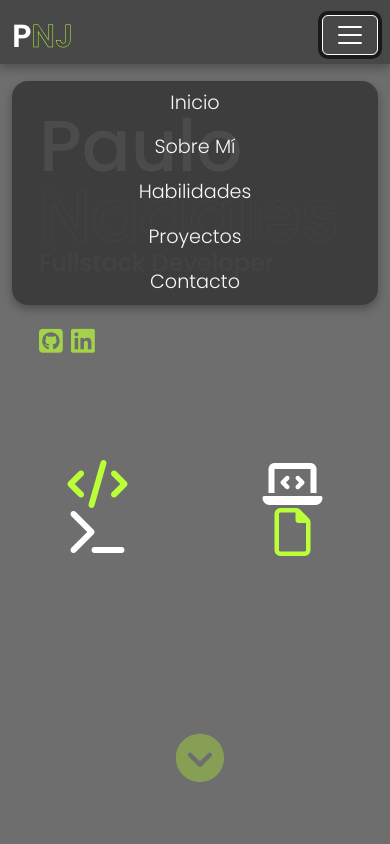
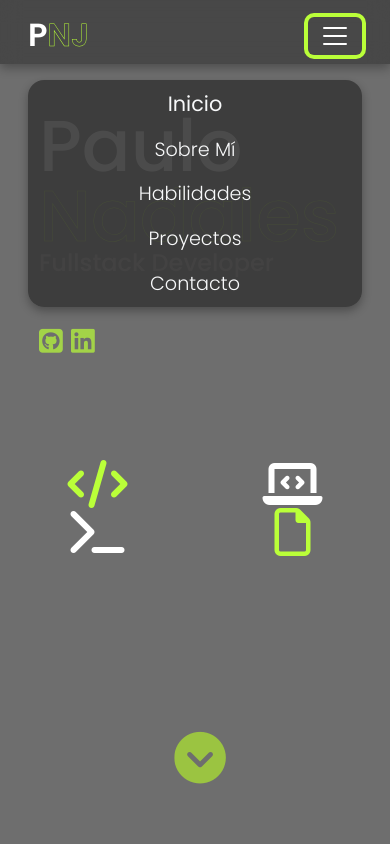
Before and after one commit to pnadales/Portfolio, a plain HTML site: page index.html in a window 390 px wide. Both pictures are taken after a click on the button "Toggle navigation". Shown: the top 844 px of the page. Drawn offline with nearby package versions, Linux system fonts and the light colour scheme.

Commit message:
Seleccion de secciones en nav

```diff
--- a/assets/css/styles.css
+++ b/assets/css/styles.css
@@ -1,20 +1,20 @@
 body {
-  background-color: #6e6e6e; /* Gris oscuro */
-  color: #ffffff; /* Blanco */
+  background-color: #6e6e6e;
+  color: #ffffff;
   font-family: "Poppins", sans-serif;
   margin: 0;
   padding: 0;
+  overflow-x: hidden;
 }
 
 .navbar {
   background-color: rgba(56, 56, 56, 0.7);
-  /* background-color: #383838; */
-  /* background-color: rgba(255, 255, 255, 0.3); */
   backdrop-filter: blur(10px);
   box-shadow: 0 4px 10px rgba(0, 0, 0, 0.3);
   height: 4rem;
   margin-bottom: 10%;
 }
+
 nav div {
   align-items: center;
 }
@@ -39,10 +39,21 @@ nav div {
 .navbar-nav {
   font-weight: 300;
   font-size: 1.2rem;
-  /* background-color: rgba(56, 56, 56, 0.9); */
   position: relative;
   z-index: 1;
   border-radius: 1rem;
+}
+.nav-link {
+  transition: border-bottom 1s ease, font-size 0.5s ease;
+}
+.nav-link.active {
+  font-weight: bolder;
+  font-size: 1.3rem;
+  /* border-bottom: 1px solid #baff39; */
+  border-bottom: 1px solid rgba(186, 255, 57, 0.7);
+}
+.nav-link:hover {
+  border-bottom: 1px solid rgba(186, 255, 57, 0.7);
 }
 header {
   padding-top: 20%;
@@ -107,8 +118,6 @@ h1 {
 @media (max-width: 992px) {
   .navbar-nav {
     background-color: rgba(56, 56, 56, 0.9);
-    /* background-color: #383838; */
-    /* background-color: rgba(255, 255, 255, 0.3); */
     box-shadow: 0 4px 10px rgba(0, 0, 0, 0.3);
   }
   .nav-link {
@@ -116,10 +125,18 @@ h1 {
     text-align: center;
     transition: box-shadow 0.2s ease-in;
   }
+  .nav-link.active {
+    border-bottom: none;
+  }
   .nav-link:hover {
     border-radius: 1rem;
+    border-bottom: none;
     background-color: #252525;
     box-shadow: 0 4px 10px rgba(0, 0, 0, 0.3);
+  }
+  .navbar-toggler {
+    border: none;
+    color: #baff39;
   }
 }
 @media (max-width: 570px) {
@@ -135,7 +152,6 @@ h1 {
     justify-content: end;
   }
 
-  /* Opcional: Centrando los textos */
   #title h1 {
     text-align: start;
     width: auto;
@@ -161,6 +177,7 @@ h2 {
 }
 #about-text {
   text-align: start;
+  font-size: 1.2rem;
 }
 
 #about-img {
@@ -175,24 +192,11 @@ h2 {
 #skills {
   text-align: center;
 }
-#skill-card-container {
-  /* width: 100%; */
-}
-#skill-card-container .row {
-  /* width: 100%; */
-}
+
 .skill-card {
   padding-left: 3%;
   padding-right: 3%;
   margin-top: 2rem;
-  /* background-color: #383838; */
-  /* background-color: #ffffff; */
-  /* display: flex; */
-  /* flex-direction: column; */
-  /* align-items: center; */
-  /* justify-content: center; */
-  /* text-align: center; */
-  /* height: 14rem; */
 }
 .skill-card article {
   background-color: #383838;
@@ -349,15 +353,10 @@ hr {
   border-top: 2px solid #383838;
 }
 footer {
-  /* background-color: #383838; */
   padding: 1rem;
   text-align: center;
   height: max-content;
   margin: 0;
-}
-#footer-icon {
-  /* display: flex;
-  justify-content: center; */
 }
 #footer-icon i {
   color: #ffffff;
--- a/assets/js/script.js
+++ b/assets/js/script.js
@@ -42,3 +42,20 @@ contactForm.addEventListener("submit", function (e) {
       alert("Error");
     });
 });
+
+window.addEventListener("scroll", function () {
+  const sections = document.querySelectorAll("section, header");
+  sections.forEach((section) => {
+    const navLink = document.querySelector(
+      ".nav-link[href*=" + section.id + "]"
+    );
+    if (
+      section.offsetTop - 5 <= this.scrollY &&
+      this.scrollY <= section.offsetTop + section.offsetHeight - 5
+    ) {
+      navLink.classList.add("active");
+    } else {
+      navLink.classList.remove("active");
+    }
+  });
+});
--- a/index.html
+++ b/index.html
@@ -9,14 +9,14 @@
       href="assets/img/favicon.png"
       type="image/x-icon"
     />
-    <!-- bootstrap -->
+    <!-- Bootstrap -->
     <link
       href="https://cdn.jsdelivr.net/npm/bootstrap@5.3.3/dist/css/bootstrap.min.css"
       rel="stylesheet"
       integrity="sha384-QWTKZyjpPEjISv5WaRU9OFeRpok6YctnYmDr5pNlyT2bRjXh0JMhjY6hW+ALEwIH"
       crossorigin="anonymous"
     />
-    <!-- personal styles -->
+    <!-- Personal styles -->
     <link rel="stylesheet" href="assets/css/styles.css" />
 
     <!-- GoogleFonts -->
@@ -31,16 +31,9 @@
       src="https://kit.fontawesome.com/8f26d62695.js"
       crossorigin="anonymous"
     ></script>
-
-    <!-- prueba -->
-    <!-- <link
-      rel="stylesheet"
-      href="https://cdnjs.cloudflare.com/ajax/libs/aos/2.3.4/aos.css"
-    />
-    <script src="https://cdnjs.cloudflare.com/ajax/libs/aos/2.3.4/aos.js"></script> -->
   </head>
   <body>
-    <nav class="navbar navbar-expand-lg fixed-top">
+    <nav class="navbar navbar-expand-lg px-3 fixed-top">
       <div class="container">
         <div id="nav-logo" class="navbar-brand">
           <p id="nav-white" class="white-logo">P</p>
@@ -62,7 +55,10 @@
           id="navbarNavAltMarkup"
         >
           <div class="navbar-nav">
-            <a class="nav-link text-light" aria-current="page" href="#home"
+            <a
+              class="nav-link text-light active"
+              aria-current="page"
+              href="#home"
               >Inicio</a
             >
             <a class="nav-link text-light" href="#about">Sobre Mí</a>
@@ -98,7 +94,6 @@
           </div>
         </span>
         <div id="iconos-header" class="col-lg-4 col-xl-6 pt-4">
-          <!--  d-none d-lg-block -->
           <div class="row icon-row">
             <i class="fa-solid fa-code col-6 green"></i>
             <i class="fa-solid fa-laptop-code col-6"></i>
@@ -211,7 +206,7 @@
           <h2>Proyectos</h2>
           <div id="project-card-container">
             <div class="row p-5">
-              <article class="col-md-6">
+              <article class="col-12 col-lg-6">
                 <div class="card">
                   <img
                     src="assets/img/notfound.png"
@@ -235,7 +230,7 @@
                   </div>
                 </div>
               </article>
-              <article class="col-md-6">
+              <article class="col-12 col-lg-6">
                 <div class="card">
                   <img
                     src="assets/img/notfound.png"
```
Also changed, not shown: a.html (added, +37 -0 lines), assets/img/com.png (deleted), assets/img/favicon.png.
